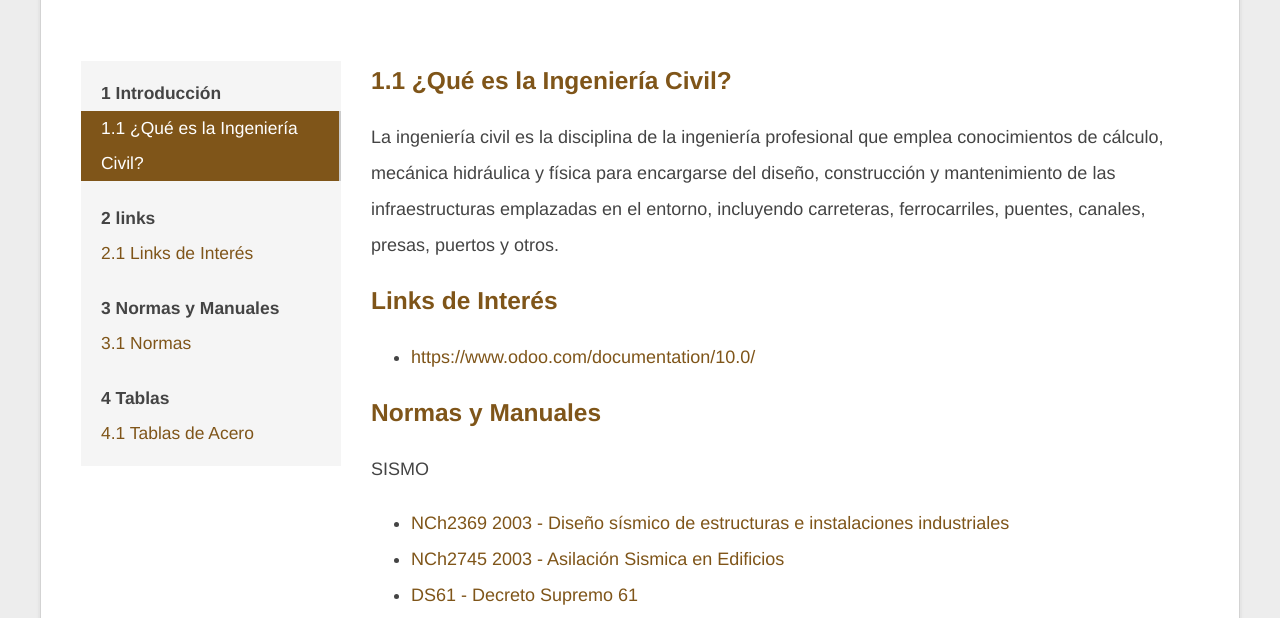
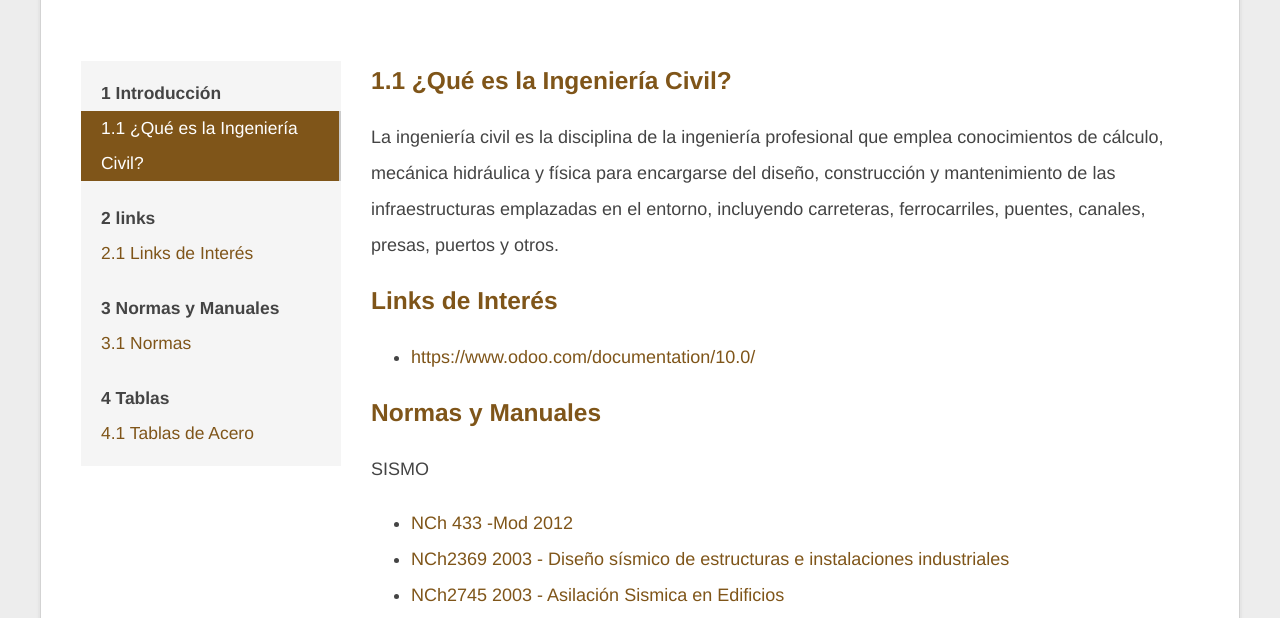
Before and after one commit to ingenieria-civil/chile, a plain HTML site: page index.html in a window 1280 px wide. Shown: the part 146-764 px from the top of the page. Drawn offline with nearby package versions, Linux system fonts and the light colour scheme; a script that the page names is missing.

Commit message:
Update index.html

```diff
--- a/index.html
+++ b/index.html
@@ -92,7 +92,8 @@
       <h3 id="n1">Normas y Manuales</h3>
       <p>SISMO</p>
       <ul>
-         <li><a href="normas/NCh2369_2003_Sismico.pdf" >NCh2369 2003 - Diseño sísmico de estructuras e instalaciones industriales</a></li>
+         <li><a href="normas/00-NCh-433-Of-1996-Mod-2009-DS-61-2011-refundido.pdf" >NCh 433 -Mod 2012</a></li>
+	 <li><a href="normas/NCh2369_2003_Sismico.pdf" >NCh2369 2003 - Diseño sísmico de estructuras e instalaciones industriales</a></li>
          <li><a href="normas/NCh2745_2003.pdf" >NCh2745 2003 - Asilación Sismica en Edificios</a></li>
          <li><a href="normas/DS61.pdf" >DS61 - Decreto Supremo 61</a></li>
       </ul>
```
